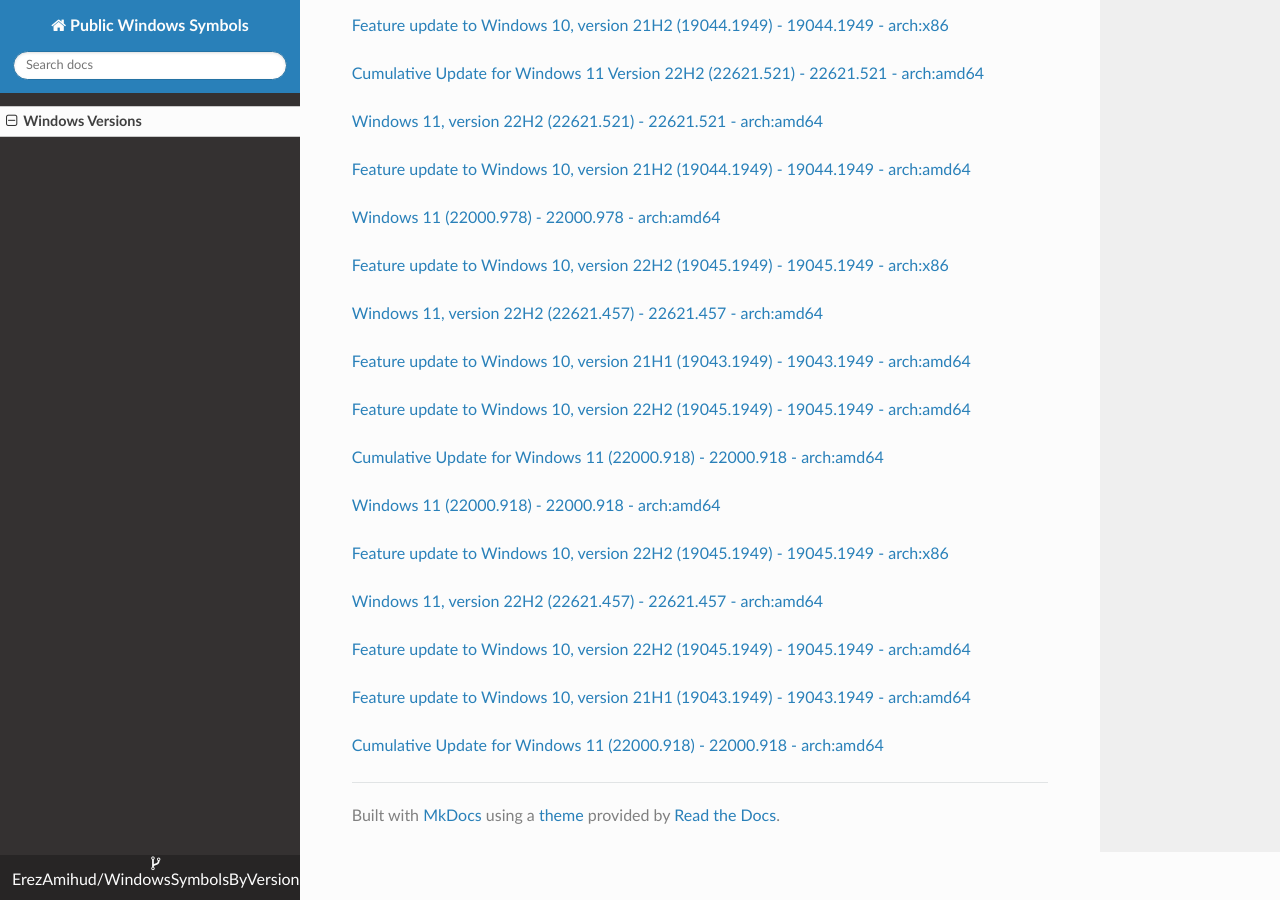
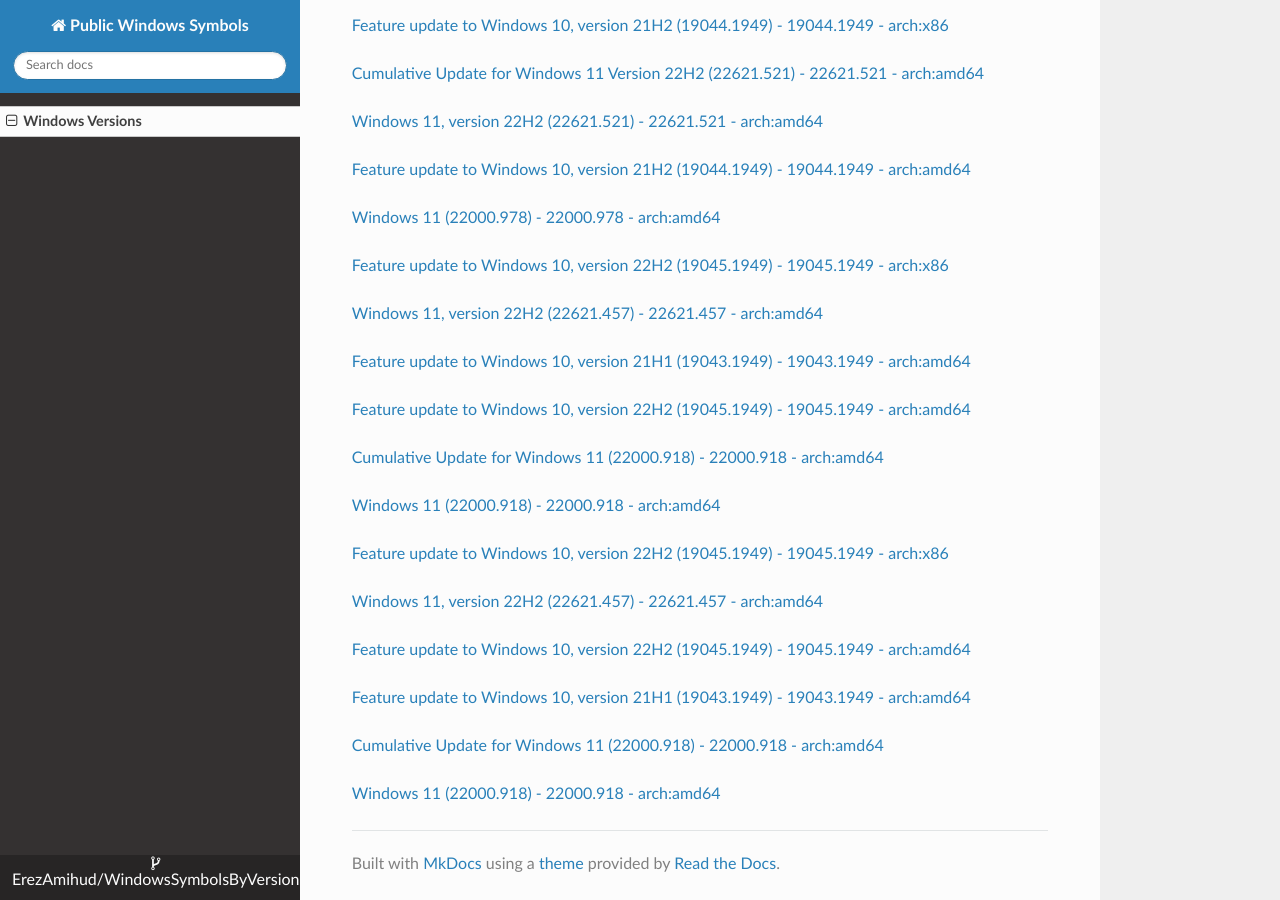
Before and after one commit to ErezAmihud/WindowsSymbolsByVersion, an MkDocs documentation site: the page built from docs/index.md, in a window 1280 px wide and 900 px high, scrolled down 54005 px. Built offline with MkDocs 1.6.1, drawn with Linux system fonts in a browser that asks for light colours; nearby versions of some CDN libraries.

Commit message:
Automated commit, add manifest for 89fd4acb-02f1-444d-9638-bb71926a308f

```diff
--- a/docs/index.md
+++ b/docs/index.md
@@ -3196,3 +3196,6 @@
 
 
 [Cumulative Update for Windows 11 (22000.918) - 22000.918 - arch:amd64](https://github.com/ErezAmihud/WindowsSymbolsByVersion/blob/main/manifests/cf4057d3-3d10-43c4-b855-c00704606541.manifest)
+
+
+[Windows 11 (22000.918) - 22000.918 - arch:amd64](https://github.com/ErezAmihud/WindowsSymbolsByVersion/blob/main/manifests/89fd4acb-02f1-444d-9638-bb71926a308f.manifest)
```
Also changed, not shown: process_builds.json (+1 -1 lines).
